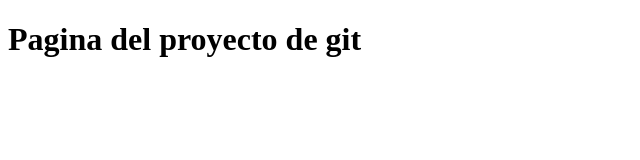
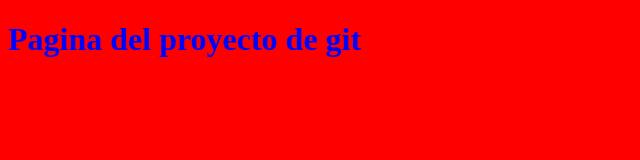
Before and after one commit to ewnarvaez/ADSI865, a plain HTML site: page index.htm in a window 1280 px wide. Shown: the whole page, without its empty margins (0-640 px from the left). Drawn offline with Linux system fonts and the light colour scheme.

Commit message:
Embellecido el sitio web

```diff
--- a/css/estilos.css
+++ b/css/estilos.css
@@ -0,0 +1,5 @@
+body{
+
+	background-color: red;
+	color: blue;
+}
--- a/index.htm
+++ b/index.htm
@@ -5,6 +5,7 @@
     <meta http-equiv="X-UA-Compatible" content="IE=edge">
     <meta name="viewport" content="width=device-width, initial-scale=1.0">
     <title>Document</title>
+    <link rel="stylesheet" href="css/estilos.css">
 </head>
 <body>
     <h1>Pagina del proyecto de git</h1>
```
